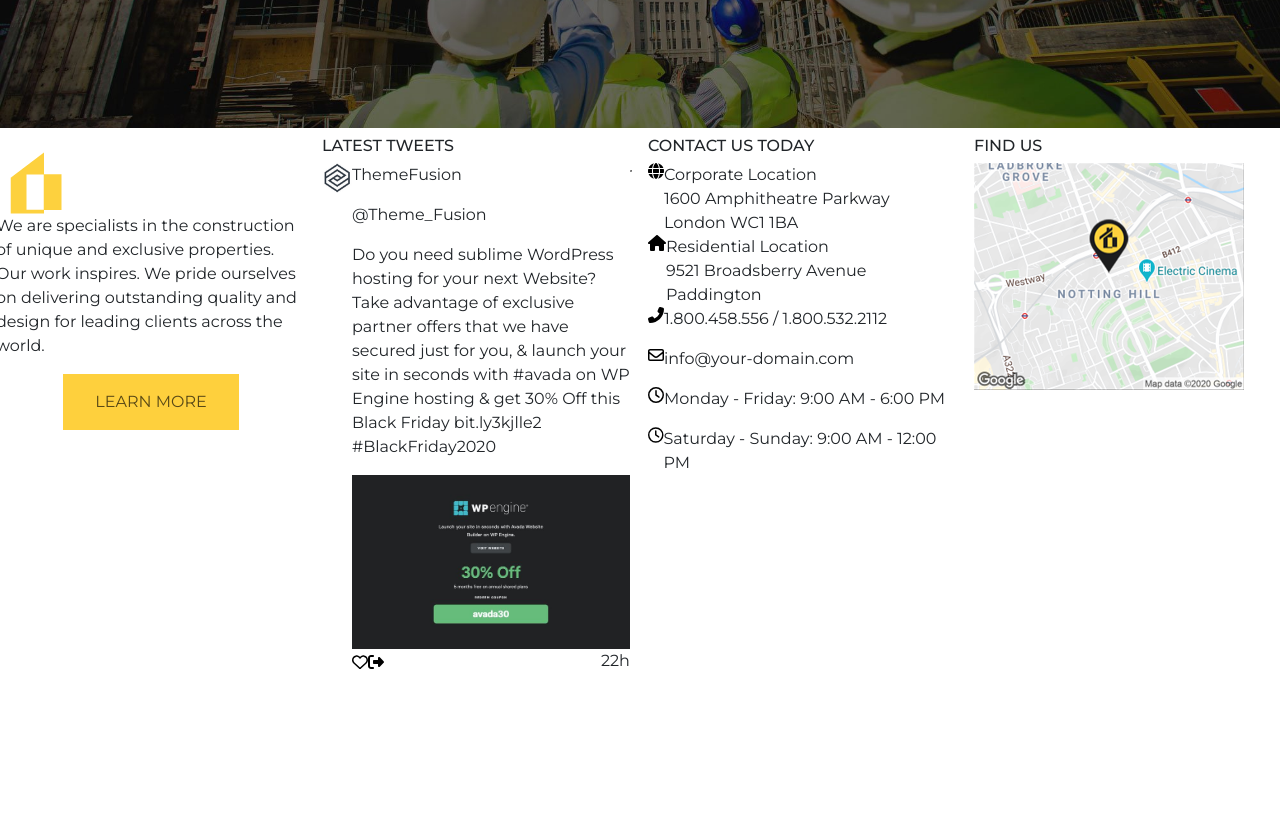
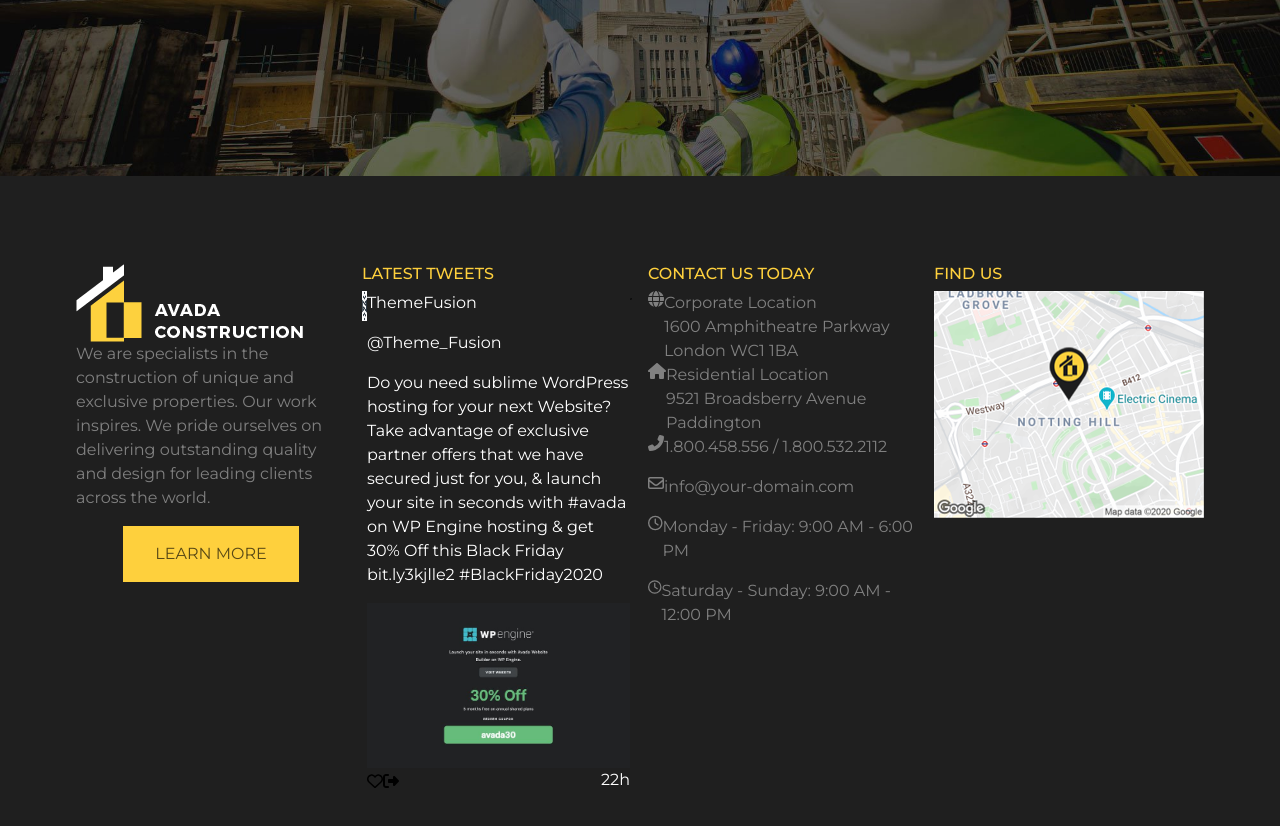
Before and after one commit to davide-rullo/proj-html-vuejs, a Vue app: page / in a window 1280 px wide. Shown: the part 6180-7006 px from the top of the page. Before the commit the page ends 6877 px from the top, so only its background shows below. Built offline with nearby package versions, Linux system fonts and the light colour scheme.

Commit message:
add footer details

```diff
--- a/src/components/AppFooter.vue
+++ b/src/components/AppFooter.vue
@@ -9,7 +9,8 @@ export default {
             <div class="col p-2">
                 <div class="footer-menu">
                     <img src="../assets/img/footer-logo.png" alt="">
-                    <p>We are specialists in the construction of unique and exclusive properties. Our work inspires. We
+                    <p class="summary">We are specialists in the construction of unique and exclusive properties. Our work
+                        inspires. We
                         pride ourselves on delivering outstanding quality and design for leading clients across the world.
                     </p>
                     <div class="yellow-btn justify-content-center">
@@ -22,9 +23,11 @@ export default {
                 <div class="footer-menu">
                     <h6 class="menu-title">LATEST TWEETS</h6>
                     <div class="tweet d-flex">
-                        <img class="tweet-img-pic" src="../assets/img/tweet_normal.png" alt="">
-                        <div class="tweet-text d-flex flex-column">
-                            <p>ThemeFusion</p>
+                        <div class="img-wrap">
+                            <img class="tweet-img-pic" src="../assets/img/tweet_normal.png" alt="">
+                        </div>
+                        <div class="tweet-text d-flex flex-column text-white">
+                            <p class="">ThemeFusion</p>
                             <p>@Theme_Fusion</p>
                             <p>Do you need sublime WordPress hosting for your next Website? Take advantage of exclusive
                                 partner offers that we have secured just for you, & launch your site in seconds with #avada
@@ -56,7 +59,7 @@ export default {
                 </div>
             </div>
             <div class="col p-2">
-                <div class="footer-menu d-flex flex-column">
+                <div class="footer-menu d-flex flex-column cont">
                     <h6 class="menu-title">CONTACT US TODAY</h6>
                     <div class="contact d-flex">
                         <svg xmlns="http://www.w3.org/2000/svg" height="1em"
@@ -131,6 +134,11 @@ export default {
 <style lang="scss" scoped>
 @use '../assets/scss/partials/variables.scss' as *;
 
+footer {
+    background-color: $avd-dark;
+    padding: 5rem;
+}
+
 .yellow-btn {
     display: flex;
 
@@ -148,4 +156,23 @@ export default {
     width: 30px;
     height: 30px;
 }
+
+.menu-title {
+    color: $avd-primary;
+}
+
+.img-wrap {
+    width: 40px;
+    aspect-ratio: 1/1;
+    border-radius: 100%;
+}
+
+.summary,
+.cont {
+    color: grey;
+}
+
+.cont svg {
+    fill: grey;
+}
 </style>
--- a/src/components/AppPartners.vue
+++ b/src/components/AppPartners.vue
@@ -4,7 +4,7 @@ export default {
 }
 </script>
 <template>
-    <section class="partners pt-5">
+    <section class="partners pt-5 pb-5">
         <div class="container ">
             <div class="partners-row">
                 <p>Trusted Partners</p>
```
